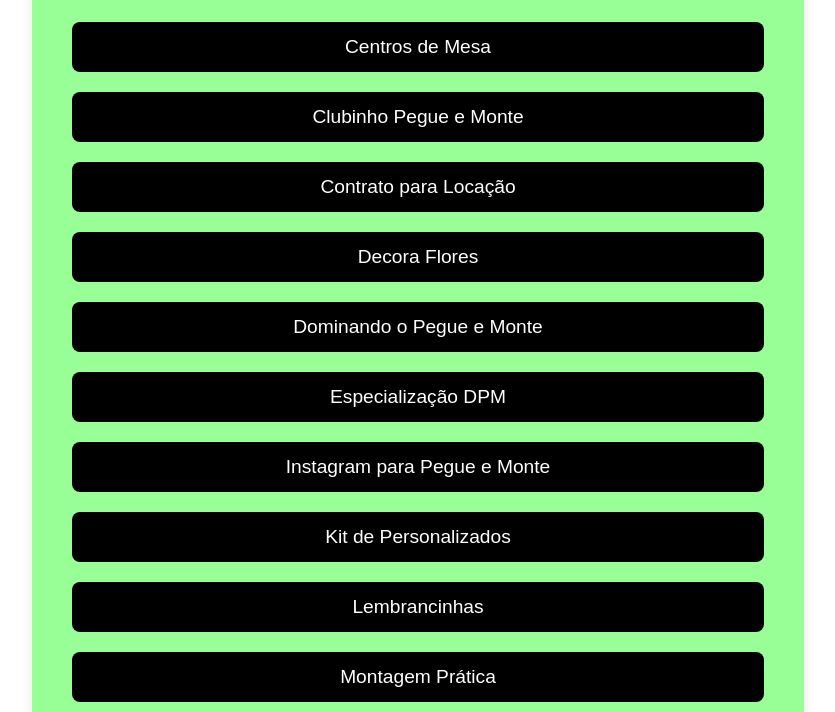
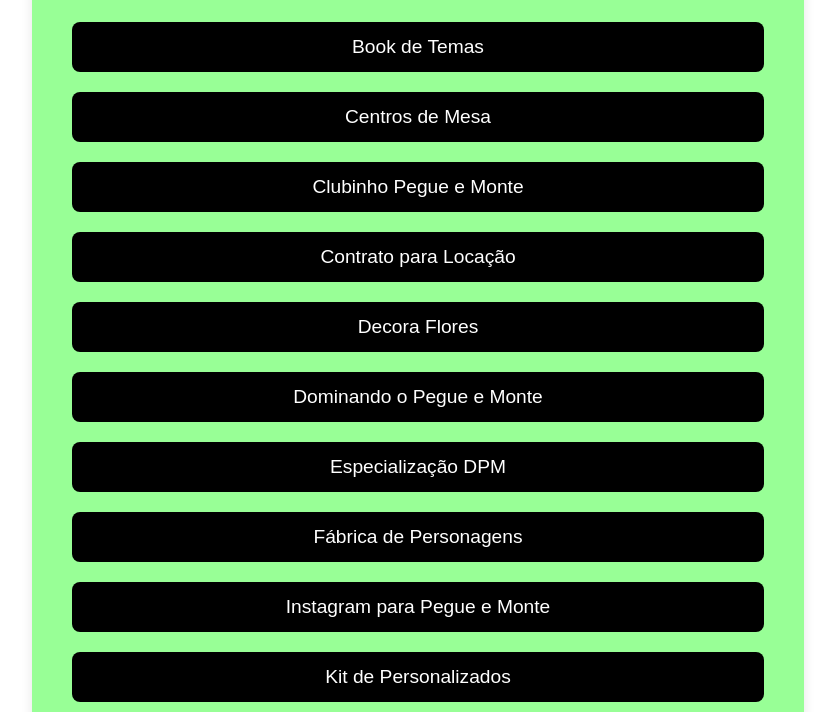
Before and after one commit to pedrofatene-sys/material-pegue-e-monte-luana-joab, a plain HTML site: page index.html in a window 1280 px wide. Shown: the part 88-800 px from the top of the page, without its empty margins (222-1057 px from the left). Drawn offline with Linux system fonts and the light colour scheme.

Commit message:
Add files via upload

```diff
--- a/index.html
+++ b/index.html
@@ -13,12 +13,14 @@
         </header>
 
         <div class="button-container">
+	    <a href="https://drive.google.com/drive/u/0/folders/1AWa6CIAgJErz-4s8XA36Hla1ngNlGasj" target="_blank" class="button">Book de Temas</a>
 	    <a href="https://drive.google.com/drive/u/0/folders/1QlAURrZM9Le-j_h7CSZ5khE3OF6rkygs" target="_blank" class="button">Centros de Mesa</a>
 	    <a href="https://drive.google.com/drive/u/0/folders/1ezX9oL6NUUzdRgNOpsVF78HEUtBnP0Oh" target="_blank" class="button">Clubinho Pegue e Monte</a>
 	    <a href="https://drive.google.com/drive/u/0/folders/1qr_aBfoI62x0mV1GcwL8QtQ7o4K_G9GD" target="_blank" class="button">Contrato para Locação</a>
 	    <a href="https://drive.google.com/drive/u/0/folders/1CPHc5OcXHGAjpw2oeIcqNnLWEhLrVC3m" target="_blank" class="button">Decora Flores</a>
             <a href="https://drive.google.com/drive/u/0/folders/1osXt44N_lManw3S5Q-ETh-_ClP9CZVOz" target="_blank" class="button">Dominando o Pegue e Monte</a>
             <a href="https://drive.google.com/drive/u/0/folders/1G70EaGAfUeQt0pWrL66Xw8eGb3BMpCyF" target="_blank" class="button">Especialização DPM</a>
+	    <a href="https://drive.google.com/drive/u/0/folders/13f-eMY3gRpOsnih0GXdOke8cDiwAn1Dl" target="_blank" class="button">Fábrica de Personagens</a>
 	    <a href="https://drive.google.com/drive/u/0/folders/19NmL4zYWiHG56bbpmrWle7ThA3RfPSlr" target="_blank" class="button">Instagram para Pegue e Monte</a>
 	    <a href="https://drive.google.com/drive/u/0/folders/1cPRqwepv0SHUkBpL2GOjGkag471f62tL" target="_blank" class="button">Kit de Personalizados</a>
 	    <a href="https://drive.google.com/drive/u/0/folders/1MPMd6wIqEWHt8yOipsoA2hWLCtntPaiv" target="_blank" class="button">Lembrancinhas</a>
```
